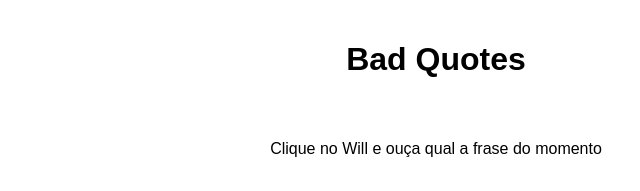
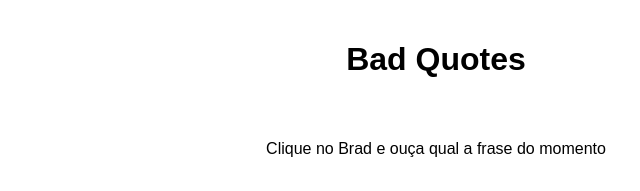
Before and after one commit to badquotes/badquotes.github.io, a plain HTML site: page index.html in a window 1280 px wide. Shown: the top 191 px of the page, 204-844 px from the left. Drawn offline with Linux system fonts and the light colour scheme.

Commit message:
Update index.html

```diff
--- a/index.html
+++ b/index.html
@@ -16,7 +16,7 @@
   <body>
     <h1>Bad Quotes</h1>
 
-    <p>Clique no Will e ouça qual a frase do momento</p>
+    <p>Clique no Brad e ouça qual a frase do momento</p>
 
 	<img src="img/will.PNG" onclick="javascript:touchWill();">
 
```
